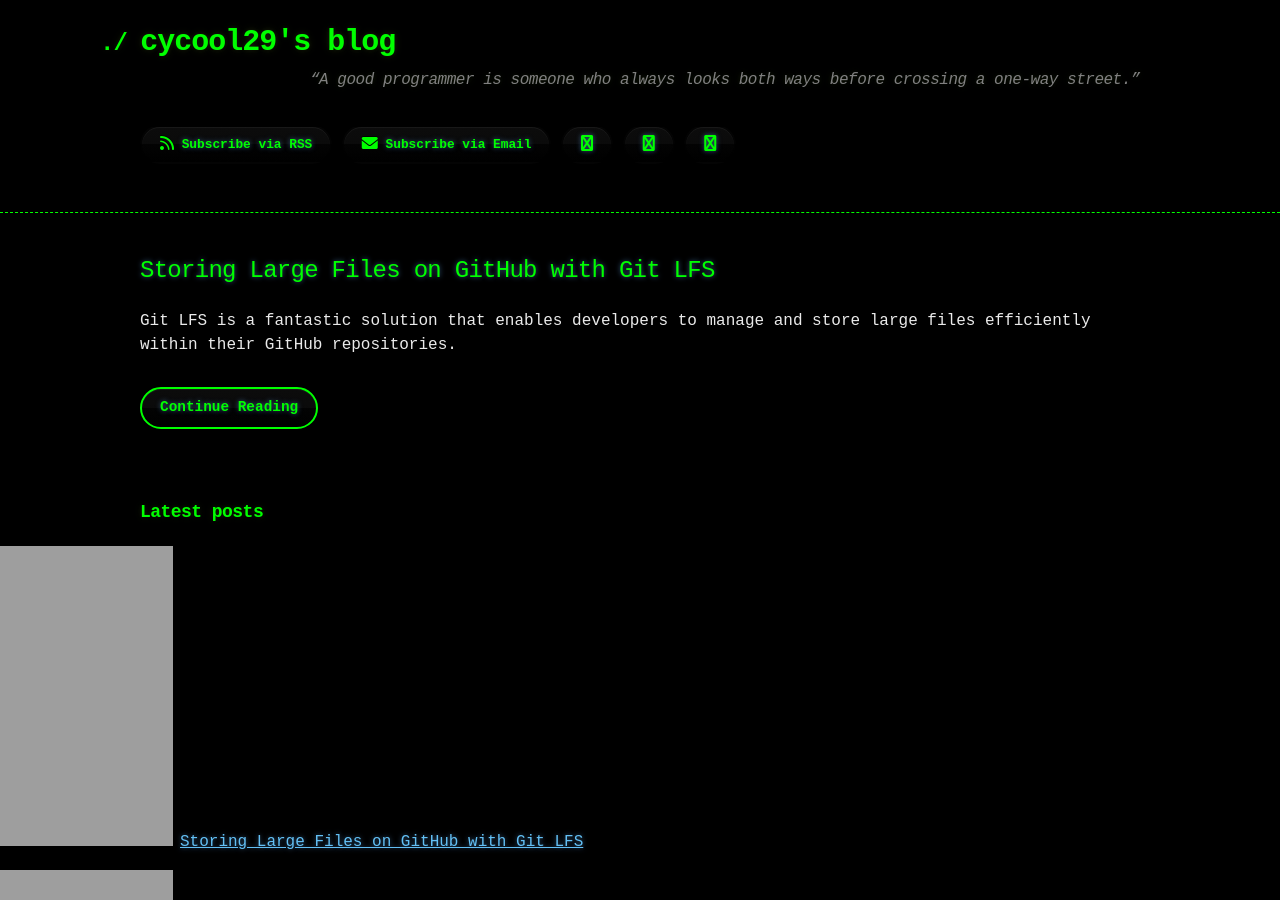
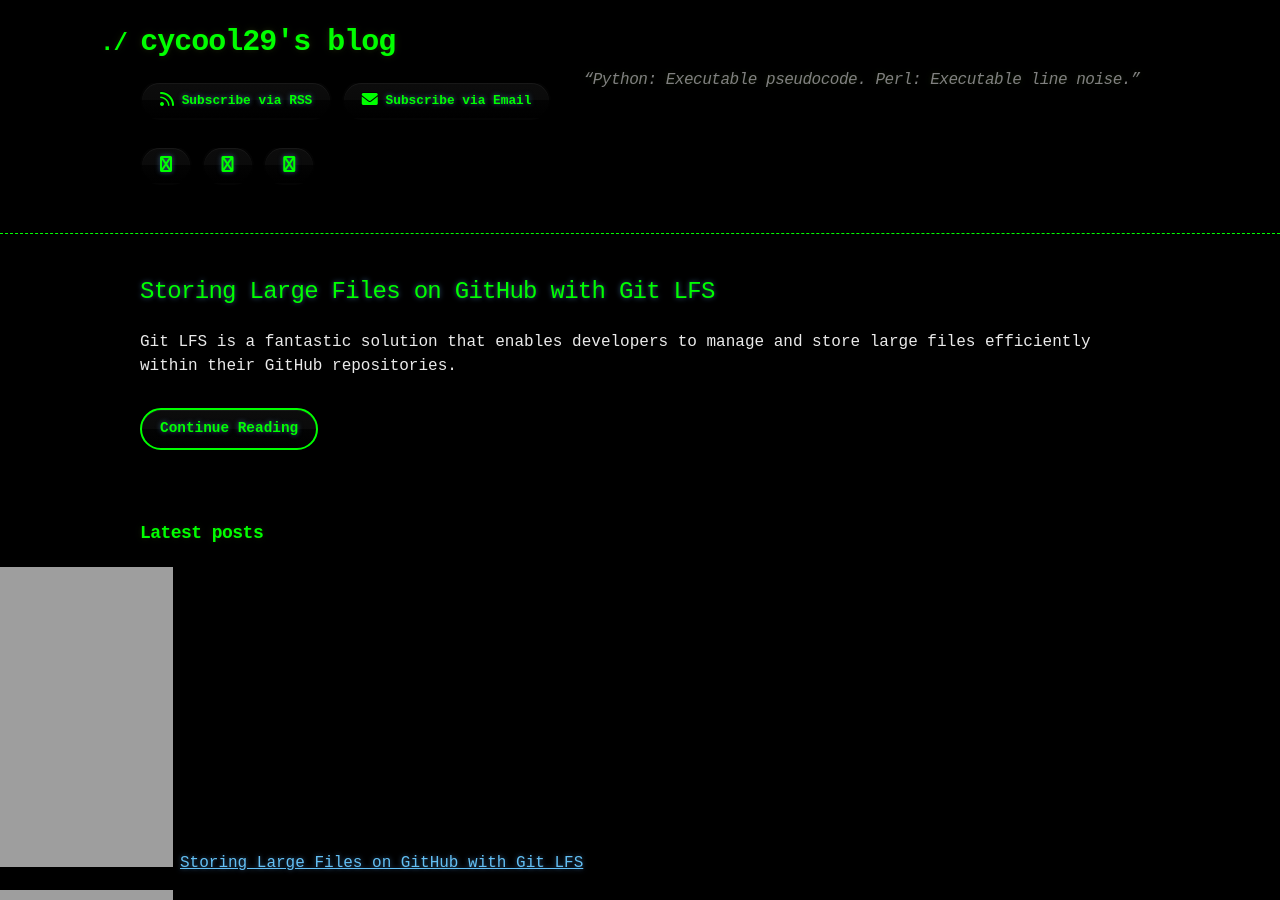
Before and after one commit to cycool29/cycool29.github.io, a Jekyll site: the page built from index.md, in a window 1280 px wide and 900 px high. Built offline with Jekyll 4.4.1, drawn with Linux system fonts in a browser that asks for light colours; a style sheet for code colours, icons or effects is not loaded.

Commit message:
Update quotes

```diff
--- a/_config.yml
+++ b/_config.yml
@@ -1,5 +1,5 @@
 title: cycool29's blog
-description: "“A good programmer is someone who always looks both ways before crossing a one-way street.” "
+description: "“Python: Executable pseudocode. Perl: Executable line noise.” "
 bio: A high school student. Intermediate in Python, Git, Bash. Learning JavaScript. He/Him. "
 author: cycool29
 url: https://cycool29.github.io
```
